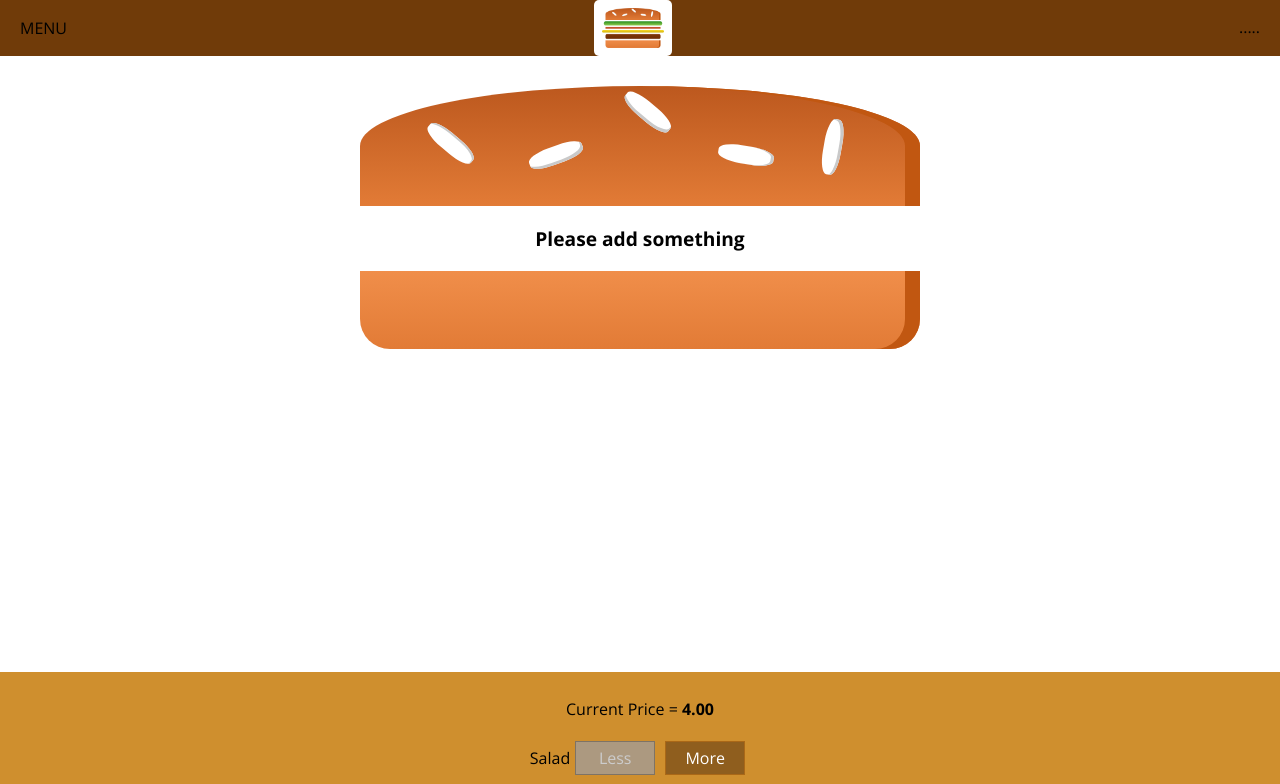
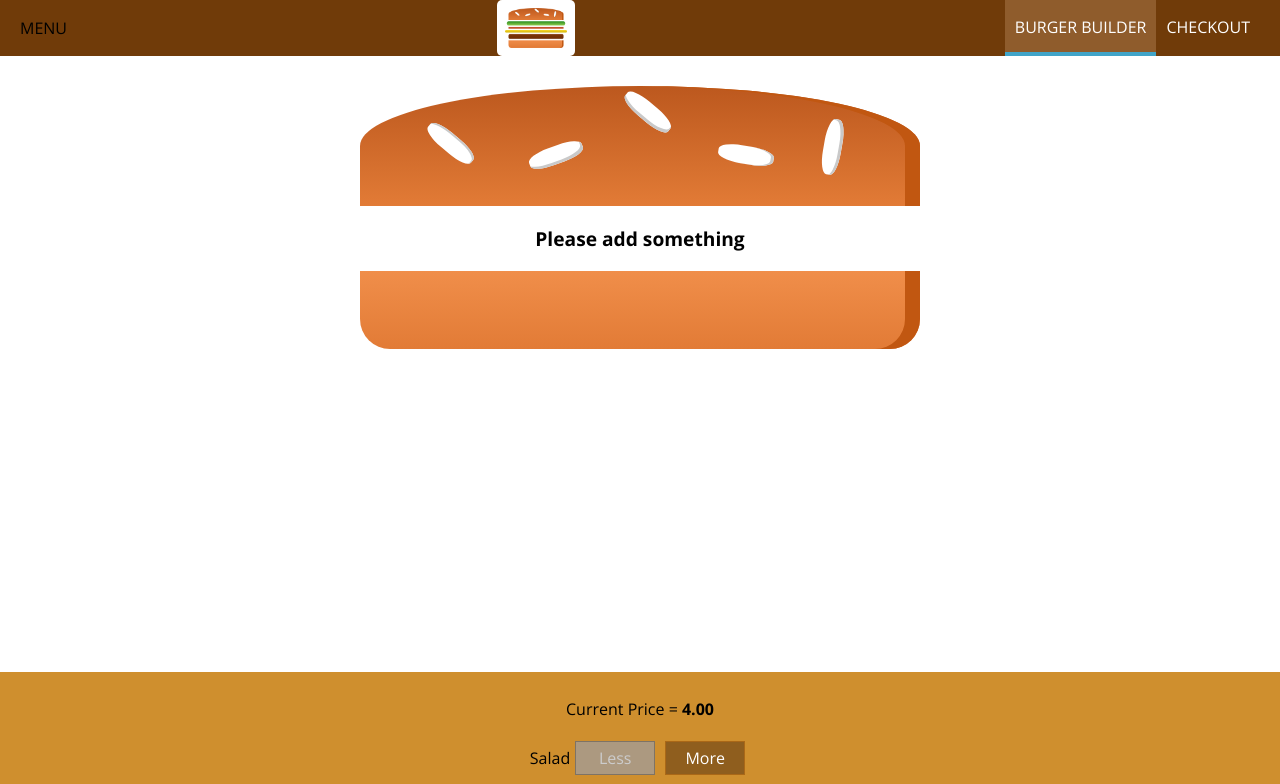
Before and after one commit to ashutoshtrip/BurgerProject, a React app: page / in a window 1280 px wide. Shown: the top 784 px of the page. Built offline with nearby package versions, Linux system fonts and the light colour scheme.

Commit message:
update final

```diff
--- /dev/null
+++ b/src/components/Navigation/NavigationItems/NavigationItem/NavigationItem.css
@@ -0,0 +1,29 @@
+.NavigationItem
+{
+    margin: 0;
+    box-sizing: border-box;
+    display: flex;
+    height: 100%;
+    align-items: center;
+
+}
+
+.NavigationItem a
+{
+    color: white;
+    text-decoration: none;
+    height: 100%;
+    padding: 16px 10px;
+    border-bottom: 4px solid transparent;
+    box-sizing: border-box;
+    display: block;
+
+}
+.NavigationItem a:hover ,
+.NavigationItem a:active,
+.NavigationItem a.active
+{
+    background-color: #8F5C2C;
+    border-bottom: 4px solid #40A4C8;
+    color: white;
+}
--- /dev/null
+++ b/src/components/Navigation/NavigationItems/NavigationItem/NavigationItem.js
@@ -0,0 +1,10 @@
+import React from 'react'
+import "./NavigationItem.css"
+const  NavigationItem = (props) =>
+(
+    <li className="NavigationItem"> <a href= {props.link} className={props.active ? "active" : null} > {props.children} </a></li>
+);
+
+
+
+export default NavigationItem;
--- /dev/null
+++ b/src/components/Navigation/NavigationItems/NavigationItems.css
@@ -0,0 +1,9 @@
+.NavigationItems {
+    margin: 0;
+    padding: 0;
+    list-style: none;
+    display: flex;
+    flex-flow: row;
+    align-items: center;
+    height: 100%;
+}
--- /dev/null
+++ b/src/components/Navigation/NavigationItems/NavigationItems.js
@@ -0,0 +1,13 @@
+import React from 'react'
+import NavigationItem from './NavigationItem/NavigationItem';
+import "./NavigationItems.css";
+
+const NavigationItems = ()=> (
+    <ul className="NavigationItems">
+        <NavigationItem  link="/" active> BURGER BUILDER </NavigationItem>
+        <NavigationItem  link="/" active={false}> CHECKOUT </NavigationItem>
+    </ul>
+)
+
+
+export default NavigationItems
--- a/src/components/Navigation/Toolbar/Toolbar.js
+++ b/src/components/Navigation/Toolbar/Toolbar.js
@@ -1,5 +1,6 @@
 import React from 'react'
 import Logo from '../../Logo/Logo'
+import NavigationItems from '../NavigationItems/NavigationItems'
 import "./Toolbar.css"
 
 const Toolbar =(props)=> {
@@ -8,9 +9,8 @@
             <div> MENU </div>
             <Logo/>
             <nav>
-                <ul>
-                    .....
-                </ul>
+               <NavigationItems/>
+
             </nav>
         </header>
     )
```
